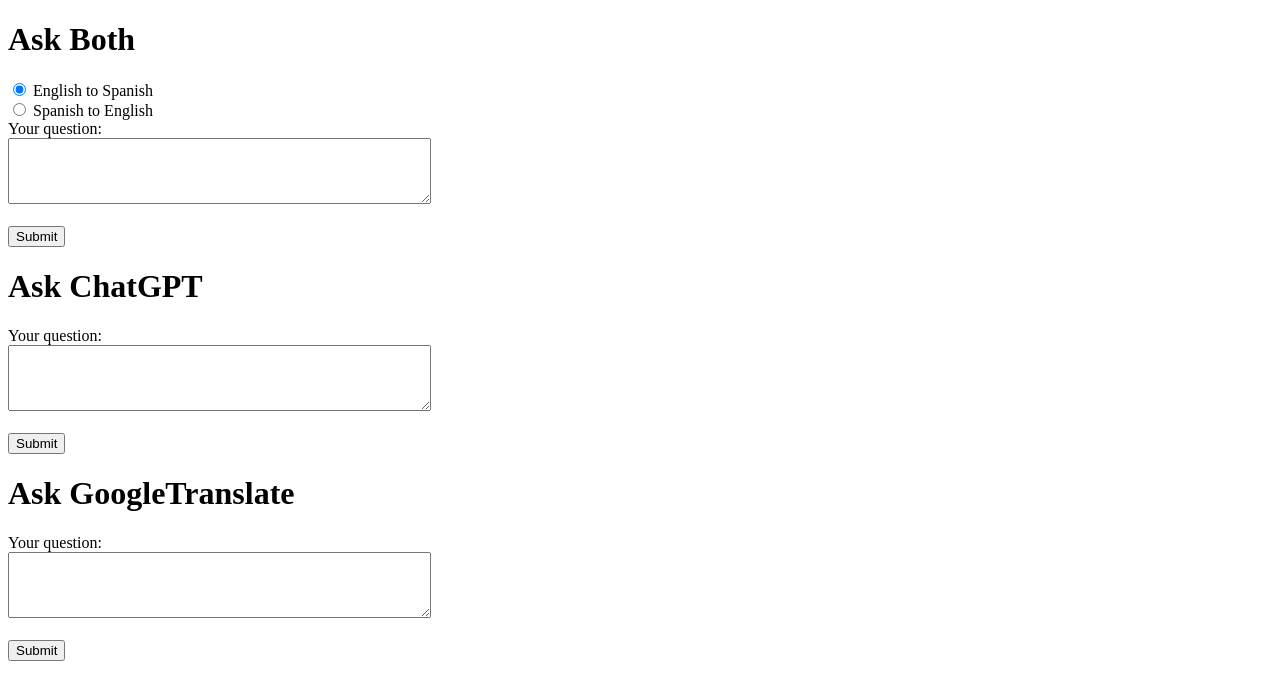
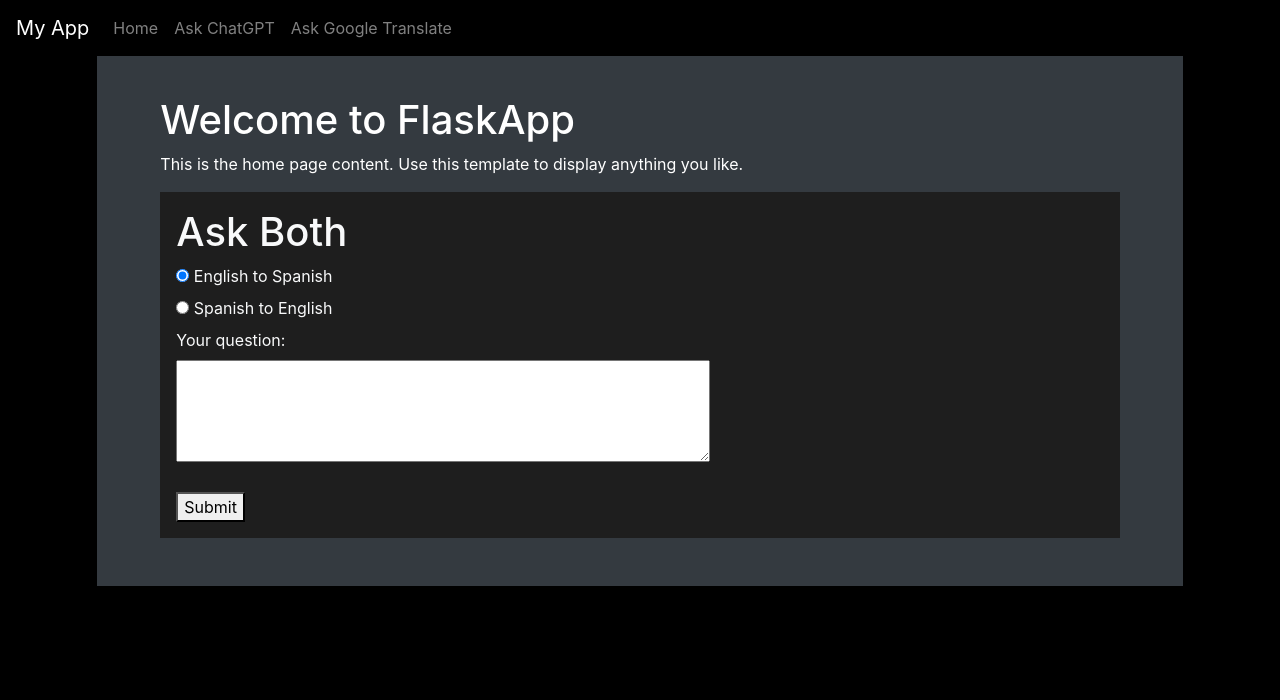
Before and after one commit to antoinevilain001/translation_thesis, a Flask app: page / in a window 1280 px wide. Shown: the top 700 px of the page. Run offline with Flask 3, Linux system fonts and the light colour scheme; some libraries are stand-ins or nearby versions.

Commit message:
Styled the website and separated into different endpoints

```diff
--- a/app.py
+++ b/app.py
@@ -49,7 +49,15 @@ GOOGLE_API_KEY = os.getenv('GOOGLE_API_KEY')  # Or hardcode your API key (not re
 
 @app.route('/')
 def home():
-    return render_template('index.html')
+    return render_template('home.html')
+
+@app.route('/chatGPT')
+def template_chatGPT():
+    return render_template('ask-chatGPT.html')
+
+@app.route('/googleTranslate')
+def template_googleTranslate():
+    return render_template('ask-googleTranslate.html')
 
 
 # Define a route for creating new translations
--- /dev/null
+++ b/static/css/style.css
@@ -0,0 +1,24 @@
+/* Add some extra styling for smooth scrolling */
+html {
+    scroll-behavior: smooth;
+    background-color: #000000; /* Make it black if I scroll past the bottom */
+}
+
+/* style.css */
+body {
+    background-color: #3c3c3c; /* Sets the entire page's background to black */
+    color: white;           /* Ensures text is readable */
+}
+
+section {
+    background-color: rgb(30, 30, 30); /* Sets the entire page's background to black */
+}
+
+main {
+    background-color: black;
+    padding-top: 70px;
+}
+
+.navbar {
+    background-color: black;
+}
--- a/static/js/script.js
+++ b/static/js/script.js
@@ -77,54 +77,4 @@ $(document).ready(function() {
             console.log("An error occurred:", error);
         });
     });
-    $('#chatForm').on('submit', function(event) { // the ChatGPT handling function
-        event.preventDefault();
-
-        var user_input = $('#promptChatGPT').val();
-        $('#Comparison').html("<p><b>Processing</b></p>");
-
-        $.ajax({
-            url: '/ask',
-            method: 'POST',
-            data: { prompt: user_input },
-            success: function(data) {
-                if (data.response) {
-                    $('#response').html("<p><b>ChatGPT:</b> " + data.response + "</p>");
-                } else if (data.error) {
-                    $('#response').html("<p><b>Error:</b> " + data.error + "</p>");
-                } else {
-                    $('#response').html("<p><b>This application received an unexpected response</b> ");
-                }
-            }
-        });
-    });
-    $('#translateForm').on('submit', function(event) { // the Google Translate handling function
-        event.preventDefault();
-
-        var user_input = $('#promptGoogleTranslate').val();
-        $('#translation').html("<p><b>Processing</b></p>");
-        console.log("Posted to GoogleTranslate");
-
-        $.ajax({
-            url: '/translate',
-            method: 'POST',
-            data: { text: user_input },
-            success: function(data) {
-                console.log("Ajax success");
-                console.log(data);
-                if (data.translated_text) {
-                    $('#translation').html("<p><b>GoogleTranslate:</b> " + data.translated_text + "</p>");
-                } else if (data.error) {
-                    $('#translation').html("<p><b>Error:</b> " + data.error + "</p><p><b>Details:</b> " + data.details + "</p>");
-                } else {
-                    $('#translation').html("<p><b>Error:</b>This application received an unexpected response from google translate");
-                }
-            },
-            error: function(data) {
-                console.log("Ajax error");
-                console.log(data);
-                $('#translation').html("<p><b>Error: </b>the GoogleTranslate call was unsuccessful</p>");
-            }
-        });
-    });
 });
--- /dev/null
+++ b/templates/home.html
@@ -0,0 +1,39 @@
+{% extends "index.html" %}
+
+{% block title %}Home{% endblock %}
+
+{% block register_js %}
+    <script src="{{ url_for('static', filename='js/script.js') }}"></script>
+{% endblock %}
+
+{% block content %}
+    <h1>Welcome to FlaskApp</h1>
+    <p>This is the home page content. Use this template to display anything you like.</p>
+
+    <!-- Home Section -->
+    <section id="home">
+        <div class="container bg-black p-3 text-light">
+            <h1>Ask Both</h1>
+
+            <form id="bothForm">
+                <label for="option1">
+                    <input type="radio" id="option1" name="choice" value="eng_to_spa" required checked>
+                    English to Spanish
+                </label><br>
+
+                <label for="option2">
+                    <input type="radio" id="option2" name="choice" value="spa_to_eng">
+                    Spanish to English
+                </label><br>
+                <label for="prompt">Your question:</label><br>
+                <textarea id="prompt" name="prompt" rows="4" cols="50"></textarea><br><br>
+                <button type="submit">Submit</button>
+            </form>
+
+            <div id="GoogleTranslate_response"></div>
+            <div id="ChatGPT_response"></div>
+            <div id="Comparison"></div>
+        </div>
+    </section>
+
+{% endblock %}
--- a/templates/index.html
+++ b/templates/index.html
@@ -3,52 +3,48 @@
 <head>
     <meta charset="UTF-8">
     <meta name="viewport" content="width=device-width, initial-scale=1.0">
-    <title>FlaskApp</title>
+    <title>{% block title %}FlaskApp{% endblock %}</title>
     <script src="https://code.jquery.com/jquery-3.6.0.min.js"></script>
+    {% block register_js %}
     <script src="{{ url_for('static', filename='js/script.js') }}"></script> <!-- Link to your JavaScript file -->
+    {% endblock %}
+
+    <!-- Bootstrap CSS (CDN version) -->
+    <link href="https://stackpath.bootstrapcdn.com/bootstrap/4.5.2/css/bootstrap.min.css" rel="stylesheet">
+
+    <!-- Link to the custom styles.css file -->
+    <link rel="stylesheet" href="{{ url_for('static', filename='css/style.css') }}">
 </head>
 <body>
-    <h1>Ask Both</h1>
+    <!-- Navbar (Bootstrap) -->
+    <nav class="navbar navbar-expand-lg navbar-dark bg-black fixed-top text-light">
+        <a class="navbar-brand" href="#">My App</a>
+        <button class="navbar-toggler" type="button" data-bs-toggle="collapse" data-bs-target="#navbarNav" aria-controls="navbarNav" aria-expanded="false" aria-label="Toggle navigation">
+            <span class="navbar-toggler-icon"></span>
+        </button>
+        <div class="collapse navbar-collapse" id="navbarNav">
+            <ul class="navbar-nav">
+                <li class="nav-item">
+                    <a class="nav-link" href="/">Home</a>
+                </li>
+                <li class="nav-item">
+                    <a class="nav-link" href="/chatGPT">Ask ChatGPT</a>
+                </li>
+                <li class="nav-item">
+                    <a class="nav-link" href="/googleTranslate">Ask Google Translate</a>
+                </li>
+            </ul>
+        </div>
+    </nav>
 
-    <form id="bothForm">
-        <label for="option1">
-            <input type="radio" id="option1" name="choice" value="eng_to_spa" required checked>
-            English to Spanish
-        </label><br>
-
-        <label for="option2">
-            <input type="radio" id="option2" name="choice" value="spa_to_eng">
-            Spanish to English
-        </label><br>
-        <label for="prompt">Your question:</label><br>
-        <textarea id="prompt" name="prompt" rows="4" cols="50"></textarea><br><br>
-        <button type="submit">Submit</button>
-    </form>
-
-    <div id="GoogleTranslate_response"></div>
-    <div id="ChatGPT_response"></div>
-    <div id="Comparison"></div>
-
-    <h1>Ask ChatGPT</h1>
-
-    <form id="chatForm">
-        <label for="prompt">Your question:</label><br>
-        <textarea id="promptChatGPT" name="prompt" rows="4" cols="50"></textarea><br><br>
-        <button type="submit">Submit</button>
-    </form>
-
-    <div id="response"></div>
-
-
-    <h1>Ask GoogleTranslate</h1>
-
-    <form id="translateForm">
-        <label for="prompt">Your question:</label><br>
-        <textarea id="promptGoogleTranslate" name="prompt" rows="4" cols="50"></textarea><br><br>
-        <button type="submit">Submit</button>
-    </form>
-
-    <div id="translation"></div>
+    <!-- Main Content -->
+    <main class="container-fluid bg-black p-5">
+        <div class = "container col-11 bg-dark p-5">
+            <div class = "container-fluid">
+                {% block content %}{% endblock %}
+            </div>
+        </div>
+    </main>
 
 </body>
 </html>
```
Also changed, not shown: static/js/ask-chatGPT.js (added, +23 -0 lines), static/js/ask-googleTranslate.js (added, +31 -0 lines), templates/ask-chatGPT.html (added, +28 -0 lines), templates/ask-googleTranslate.html (added, +28 -0 lines).
